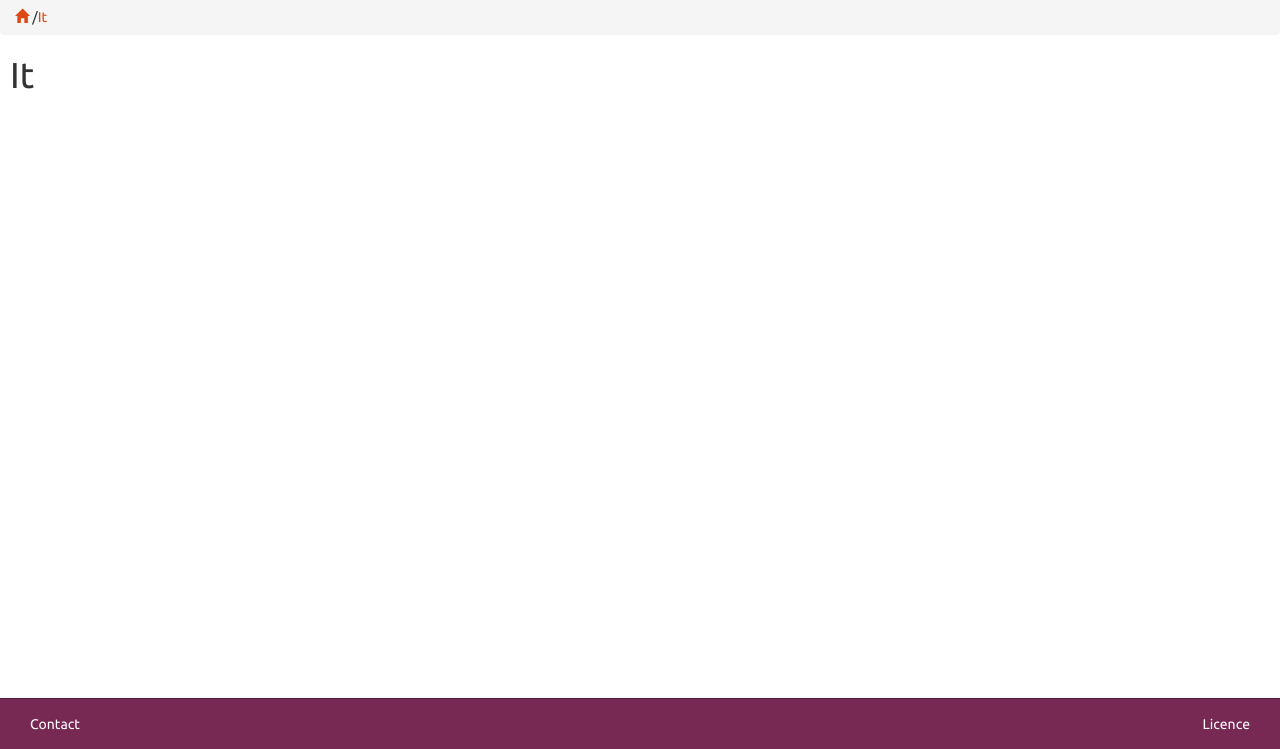
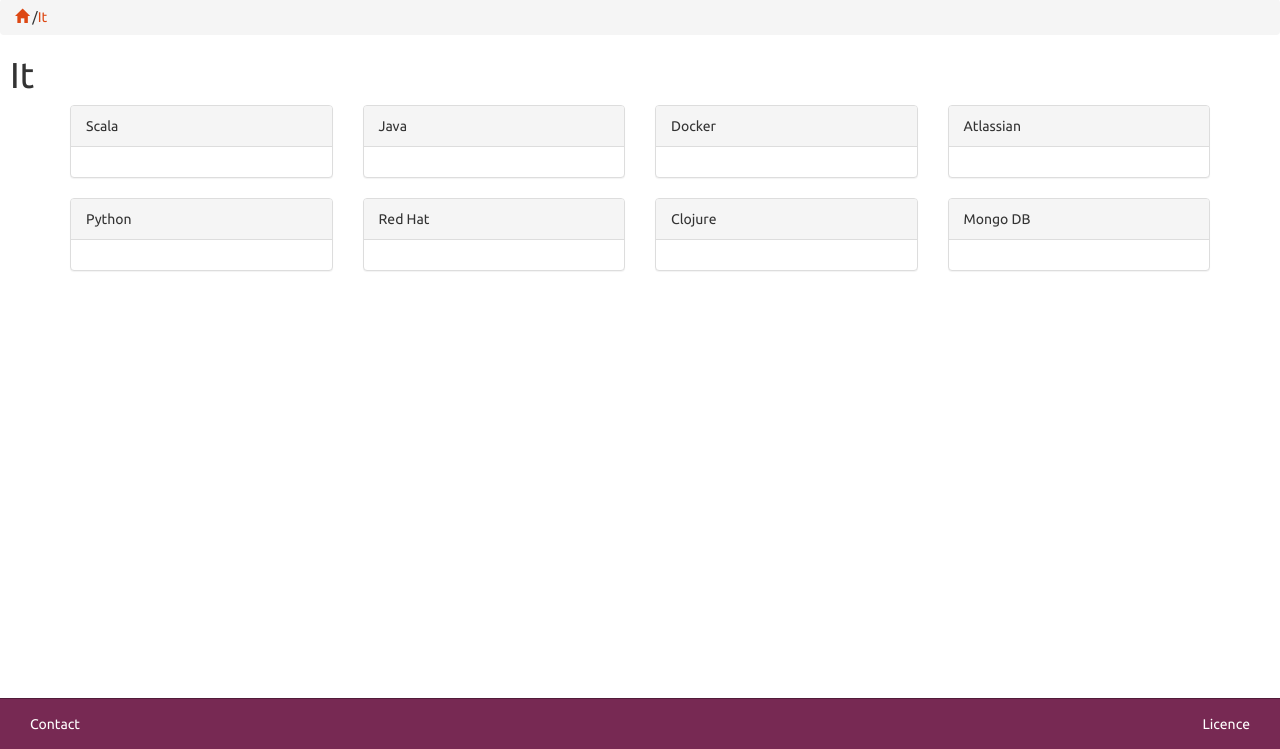
Before and after one commit to glamarca/ConcurrentCooking, a Django app: page /it/ in a window 1280 px wide. Shown: the part 51-800 px from the top of the page. Run offline with Django 3.2, Linux system fonts and the light colour scheme; a user stored in the database is signed in; some libraries are stand-ins or nearby versions.

Commit message:
README + RSS Feed dev

```diff
--- a/concurent_cooking/generic_templates/layout.html
+++ b/concurent_cooking/generic_templates/layout.html
@@ -54,6 +54,7 @@
 </div>
 <script src="{% static "js/jquery-2.1.4.min.js" %}"></script>
 <script src="{% static "js/bootstrap.min.js" %}"></script>
+<script src="{% static "js/FeedEk.js" %}"></script>
 <script src="{% static "js/custom.js" %}"></script>
 </body>
 </html>
--- /dev/null
+++ b/concurent_cooking/static/css/FeedEk.css
@@ -0,0 +1,6 @@
+.feedEkList{width:450px; list-style:none outside none;background-color:#FFFFFF; border:1px solid #D3CAD7; padding:4px 6px; color:#3E3E3E;}
+.feedEkList li{border-bottom:1px solid #D3CAD7; padding:5px;}
+.feedEkList li:last-child{border-bottom:none;}
+.itemTitle a{font-weight:bold; color:#4EBAFF !important; text-decoration:none }
+.itemTitle a:hover{ text-decoration:underline }
+.itemDate{font-size:11px;color:#AAAAAA;}
--- a/it/templates/it_index.html
+++ b/it/templates/it_index.html
@@ -7,4 +7,100 @@
 
 {% block content %}
     <h1>{% trans 'It' %}</h1>
+    <div class="container">
+        <div class="row">
+            <div class="col-md-6">
+                <div class="row">
+                    <div class="col-md-6">
+                        <div class="panel panel-default">
+                            <div class="panel-heading">Scala</div>
+                            <div class="panel-body">
+                                <div id="scala"></div>
+                            </div>
+                        </div>
+                    </div>
+                    <div class="col-md-6">
+                        <div class="panel panel-default">
+                            <div class="panel-heading">Java</div>
+                            <div class="panel-body">
+                                <div id="java"></div>
+                            </div>
+                        </div>
+                    </div>
+                </div>
+            </div>
+            <div class="col-md-6">
+                <div class="row">
+                    <div class="col-md-6">
+                        <div class="panel panel-default">
+                            <div class="panel-heading">Docker</div>
+                            <div class="panel-body">
+                                <div id="docker"></div>
+                            </div>
+                        </div>
+                    </div>
+                    <div class="col-md-6">
+                        <div class="panel panel-default">
+                            <div class="panel-heading">Atlassian</div>
+                            <div class="panel-body">
+                                <div id="atlassian"></div>
+                            </div>
+                        </div>
+                    </div>
+                </div>
+            </div>
+        </div>
+        <div class="row">
+            <div class="col-md-6">
+                <div class="row">
+                    <div class="col-md-6">
+                        <div class="panel panel-default">
+                            <div class="panel-heading">Python</div>
+                            <div class="panel-body">
+                                <div id="python"></div>
+                            </div>
+                        </div>
+                    </div>
+                    <div class="col-md-6">
+                        <div class="panel panel-default">
+                            <div class="panel-heading">Red Hat</div>
+                            <div class="panel-body">
+                                <div id="redhat"></div>
+                            </div>
+                        </div>
+                    </div>
+                </div>
+            </div>
+            <div class="col-md-6">
+                <div class="row">
+                    <div class="col-md-6">
+                        <div class="panel panel-default">
+                            <div class="panel-heading">Clojure</div>
+                            <div class="panel-body">
+                                <div id="clojure"></div>
+                            </div>
+                        </div>
+                    </div>
+                    <div class="col-md-6">
+                        <div class="panel panel-default">
+                            <div class="panel-heading">Mongo DB</div>
+                            <div class="panel-body">
+                                <div id="mongodb"></div>
+                            </div>
+                        </div>
+                    </div>
+                </div>
+            </div>
+        </div>
+    </div>
+    <script type="application/javascript">
+        $('#scala').FeedEk({
+            FeedUrl : 'http://www.infoq.com/fr/feed/Play-Framework/news',
+            MaxCount : 5,
+            ShowDesc : true,
+            ShowPubDate:true,
+            DescCharacterLimit:100,
+            TitleLinkTarget:'_blank'
+        });
+    </script>
 {% endblock %}
```
Also changed, not shown: concurent_cooking/static/js/FeedEk.js (added, +67 -0 lines), 2 other files.
